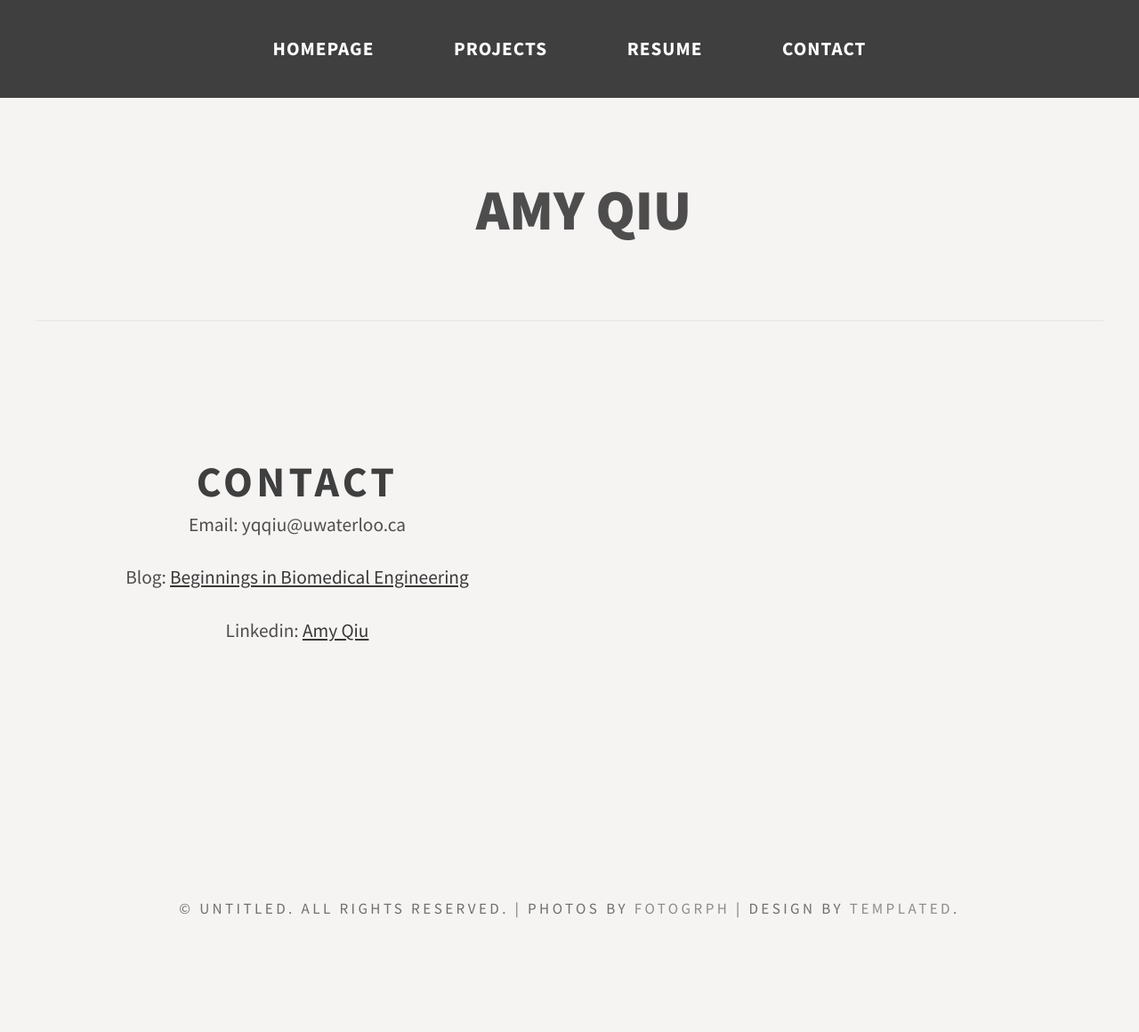
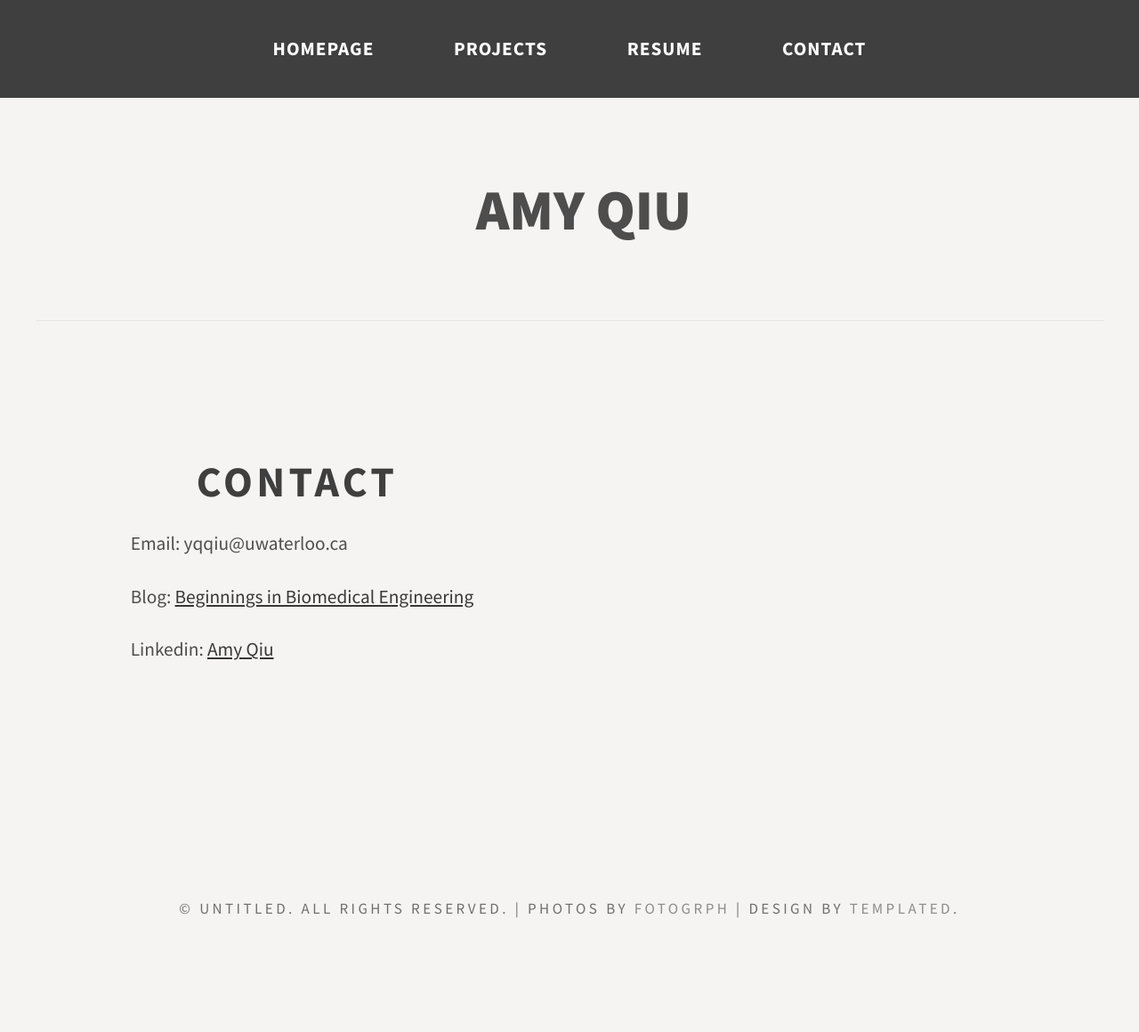
Before and after one commit to amyqiu/amyqiu, a Jekyll site: the page Contact/index.html, which Jekyll copies as it is, in a window 1280 px wide. Shown: the whole page at 89% size. Built offline with Jekyll 4.4.1, drawn with Linux system fonts in a browser that asks for light colours.

Commit message:
Update index.html

```diff
--- a/Contact/index.html
+++ b/Contact/index.html
@@ -41,10 +41,11 @@ Released   : 20130811
 	<div id="content">
 		<div class="major">
 			<h2><font size="30">Contact</font></h2>
-			<p>Email: yqqiu@uwaterloo.ca</p>
-			<p>Blog: <a href="https://beginningsinbme.wordpress.com">Beginnings in Biomedical Engineering</a></p>
-			<p>Linkedin: <a href="https://www.linkedin.com/in/yingquanqiu">Amy Qiu</a></p>
+
 		</div>
+		<p style="margin-left:5em;">Email: yqqiu@uwaterloo.ca</p>
+		<p style="margin-left:5em;">Blog: <a href="https://beginningsinbme.wordpress.com">Beginnings in Biomedical Engineering</a></p>
+		<p style="margin-left:5em;">Linkedin: <a href="https://www.linkedin.com/in/yingquanqiu">Amy Qiu</a></p>
 
 	</div>
 </div>
```
